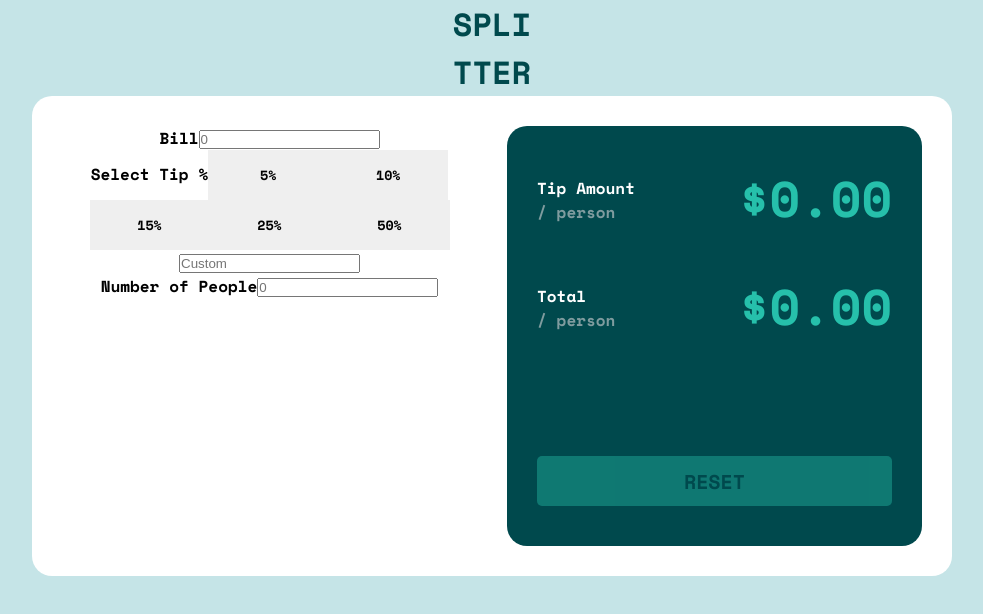
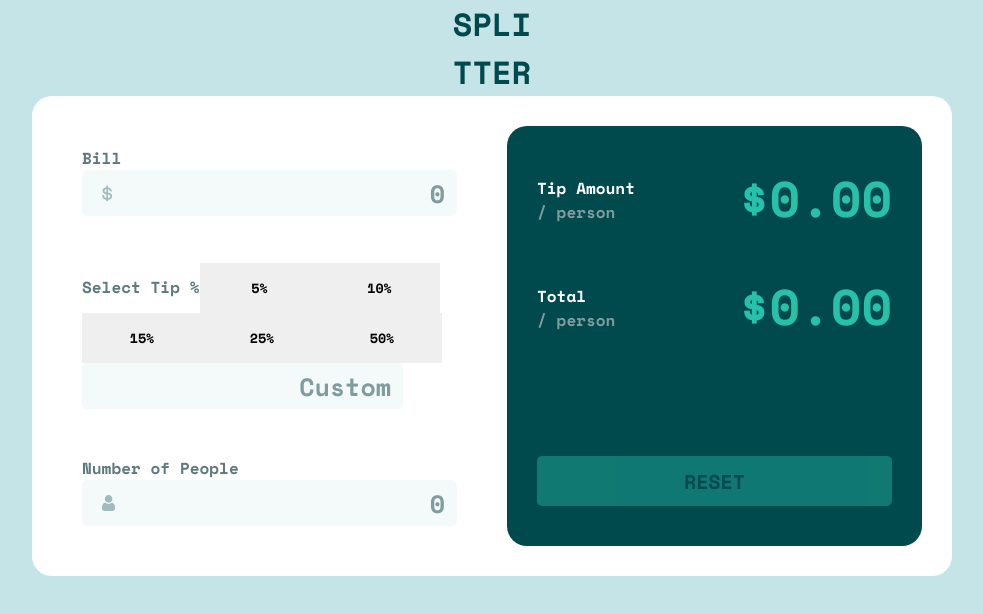
Before and after one commit to sandlerz/Tip-calculator-app-main, a React (Create React App) app: page / in a window 1280 px wide. Shown: the top 614 px of the page, without its empty margins (148-1131 px from the left). Built offline with nearby package versions, Linux system fonts and the light colour scheme.

Commit message:
workin in style, and btn reset funcionality turn a bit

```diff
--- a/src/Components/Bill.js
+++ b/src/Components/Bill.js
@@ -1,16 +1,23 @@
+import dollar from '../images/icon-dollar.svg'
+
 export default function Bill(props) {
 
   return (
-    <div>
-      <label htmlFor="bill">Bill</label>
+    <div className="bill-container">
+      <label className="bill-title" htmlFor="bill">Bill</label>
+      <div className="bill-input-container">
+        <img className='input-icon' src={dollar} />
         <input
-        type="number"
+          type="text"
           id="bill"
           placeholder="0"
           name="bill"
           value={props.bill}
           onChange={props.handleBill}
+          maxLength="6"
+          className="input-bill"
         />
+      </div>
     </div>
   )
 }
--- a/src/Components/Calculator.js
+++ b/src/Components/Calculator.js
@@ -1,4 +1,4 @@
-import React, { useEffect, useState } from "react";
+import React, { useState } from "react";
 
 import Bill from "./Bill";
 import SelectTip from "./SelectTip";
@@ -8,21 +8,25 @@ import Total from "./Total";
 
 import "../Style/calculator.css";
 
+const validNumber = /^[0-9]*\.?[0-9]*$/
+
 export default function Calculator() {
   const [calculator, setCalculator] = useState({
     bill: "",
     tip: "",
     numberOfPeople: "",
-    reset: false,
   });
 
   const handleCalculator = (event) => {
     const { value, name } = event.target;
-    setCalculator((prev) => ({
-      ...prev,
-      reset: true,
-      [name]: Number(value),
-    }));
+    const isValid = validNumber.test(value)
+
+    if(isValid || value == ""){
+      setCalculator((prev) => ({
+        ...prev,
+        [name]: value,
+      }));
+    }
   };
 
   const reset = () => {
@@ -30,39 +34,32 @@ export default function Calculator() {
       bill: "",
       tip: "",
       numberOfPeople: "",
-      reset: false,
     });
   };
 
-  console.log()
-
-  const bill = calculator.bill;
-  const tip = calculator.tip;
-  const numberOfPeople = calculator.numberOfPeople;
-
+  const {bill , tip , numberOfPeople} = calculator
   const totalTip = (bill * tip) / 100;
   const tipPerson = totalTip / numberOfPeople;
 
   return (
     <div className="Calculator">
+
       <div className="left-container">
-        <Bill handleBill={handleCalculator} bill={calculator.bill} />
+        <Bill handleBill={handleCalculator} bill={calculator.bill}/>
         <SelectTip handleTip={handleCalculator} tip={calculator.tip}/>
         <NumberOfPeople handlePeople={handleCalculator} numberOfPeople={calculator.numberOfPeople}/>
       </div>
+
       <div className="right-container">
         <TipAmount result={tipPerson.toFixed(2)} />
         <Total result={totalTip.toFixed(2)} />
+        <button
+          className="btn-reset"
+          onClick={reset}
+          disabled={!(bill || tip || numberOfPeople)}
+        > Reset </button>
+      </div>
 
-        { calculator.reset ?
-          <button onClick={reset} className="btn-reset">
-          Reset
-          </button> :
-          <button className="btn-reset-unselect">
-          Reset
-          </button>
-        }
-      </div>
     </div>
   );
 }
--- a/src/Components/NumberOfPeople.js
+++ b/src/Components/NumberOfPeople.js
@@ -1,15 +1,22 @@
+import icon from '../images/icon-person.svg'
+
 export default function NumberOfPeople(props) {
   return (
     <div>
       <label htmlFor="numberOfPeople">Number of People</label>
+      <div className='numberOfPeople-input-container'>
+        <img className='input-icon' src={icon} />
         <input
-        type="number"
+          type="text"
           id="numberOfPeople"
           placeholder="0"
           name="numberOfPeople"
           value={props.numberOfPeople}
           onChange={props.handlePeople}
+          maxLength="2"
+          className="input-numberofpeople"
         />
+      </div>
     </div>
   );
 }
--- a/src/Components/SelectTip.js
+++ b/src/Components/SelectTip.js
@@ -39,24 +39,15 @@ export default function SelectTip(props) {
         onClick={props.handleTip}
       >50%</button>
 
-      {props.tip == "" ?
       <input
-        type="number"
+        type="text"
         name="tip"
         placeholder="Custom"
-        className="custom"
         value={props.tip}
         onChange={props.handleTip}
-      />:
-      <input
-        type="number"
-        name="tip"
-        placeholder="Custom"
-        className="custom"
-        value={props.tip}
-        onChange={props.handleTip}
+        maxLength="3"
+        className="input-selectTip"
       />
-      }
 
     </div>
   )
--- a/src/Style/calculator.css
+++ b/src/Style/calculator.css
@@ -1,3 +1,36 @@
+/* Global */
+
+input{
+  height: 100%;
+  border-radius: 0.5rem;
+  border: none;
+  font-size: 2.5rem;
+  text-align: right;
+  background-color: var(--Very-light-grayish-cyan);
+  font-family: 'Space Mono', monospace;
+  color: var(--Very-dark-cyan);
+  border: 0.2rem solid var(--Very-light-grayish-cyan);
+  padding-right: 1rem;
+}
+
+input:focus{
+  border: 0.2rem solid var(--Strong-cyan);
+  outline: none;
+}
+
+input::placeholder{
+  color: var(--Grayish-cyan);
+}
+
+.input-icon{
+  position: absolute;
+  z-index: 1;
+  top: 1.5rem;
+  left: 2rem;
+}
+
+/* End Global */
+
 .Calculator{
   width: 92rem;
   height: 48rem;
@@ -6,16 +39,39 @@
   margin: auto;
   display: flex;
   justify-content: space-between;
-  padding: 3rem;
 }
 
 /* LEFT CONTAINER */
 
 .left-container{
-  height: 42rem;
-  width: 41.5rem;
-  border-radius: 2rem;
+  padding: 5rem;
+  text-align: left;
+  color: var(--Dark-grayish-cyan);
+  font-size: 1.6rem;
+  display: flex;
+  flex-direction: column;
+  justify-content: space-between;
 }
+
+/* Bill */
+
+.bill-container{
+}
+
+.bill-input-container{
+  width: 100%;
+  height: 4.6rem;
+  position: relative;
+}
+
+.input-bill{
+  position: absolute;
+  width: 100%;
+}
+
+/* End Bill */
+
+/* Select Tip */
 
 .tip{
   width: 12rem;
@@ -29,19 +85,38 @@
   background-color: white;
 }
 
+.input-selectTip{
+  height: 4.6rem;
+}
+
+/* End Select Tip */
+
+/* Number of people */
+
+.numberOfPeople-input-container{
+  position: relative;
+}
+
+.input-numberofpeople{
+  height: 4.6rem;
+  width: 100%;
+}
+/* End Number of people */
+
 /* RIGHT CONTAINER */
 
 .right-container{
   background-color: var(--Very-dark-cyan);
   min-height: 42rem;
   height: 42rem;
-  width: 41.5rem;
+  min-width: 41.5rem;
   border-radius: 2rem;
   padding: 5rem 3rem 4rem;
   display: flex;
   flex-direction: column;
   gap: 6rem;
   text-align: left;
+  margin: 3rem 3rem 3rem 0;
 }
 
 .Total{
@@ -88,7 +163,7 @@
   transition: background 0.1s;
 }
 
-.btn-reset-unselect{
+button:disabled {
   margin-top: auto;
   border: none;
   height: 5rem;
@@ -100,4 +175,9 @@
   background-color: var(--Strong-cyan);
   color: var(--Very-dark-cyan);
   opacity: 0.4;
+  cursor: unset;
 }
+
+button:disabled:hover{
+  background-color: var(--Strong-cyan);
+}
```
Lines whose indentation alone changed are shown as unchanged.
